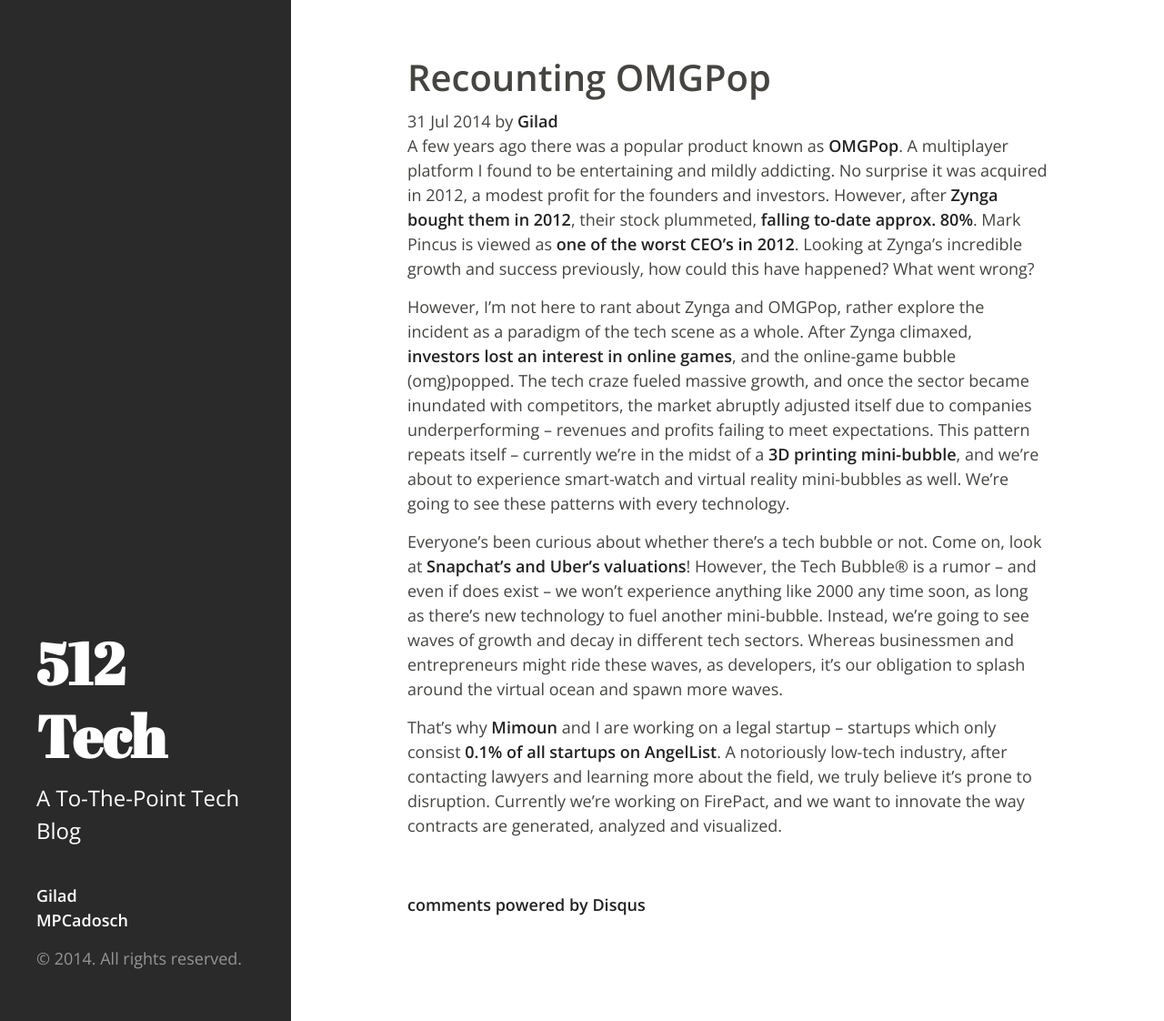
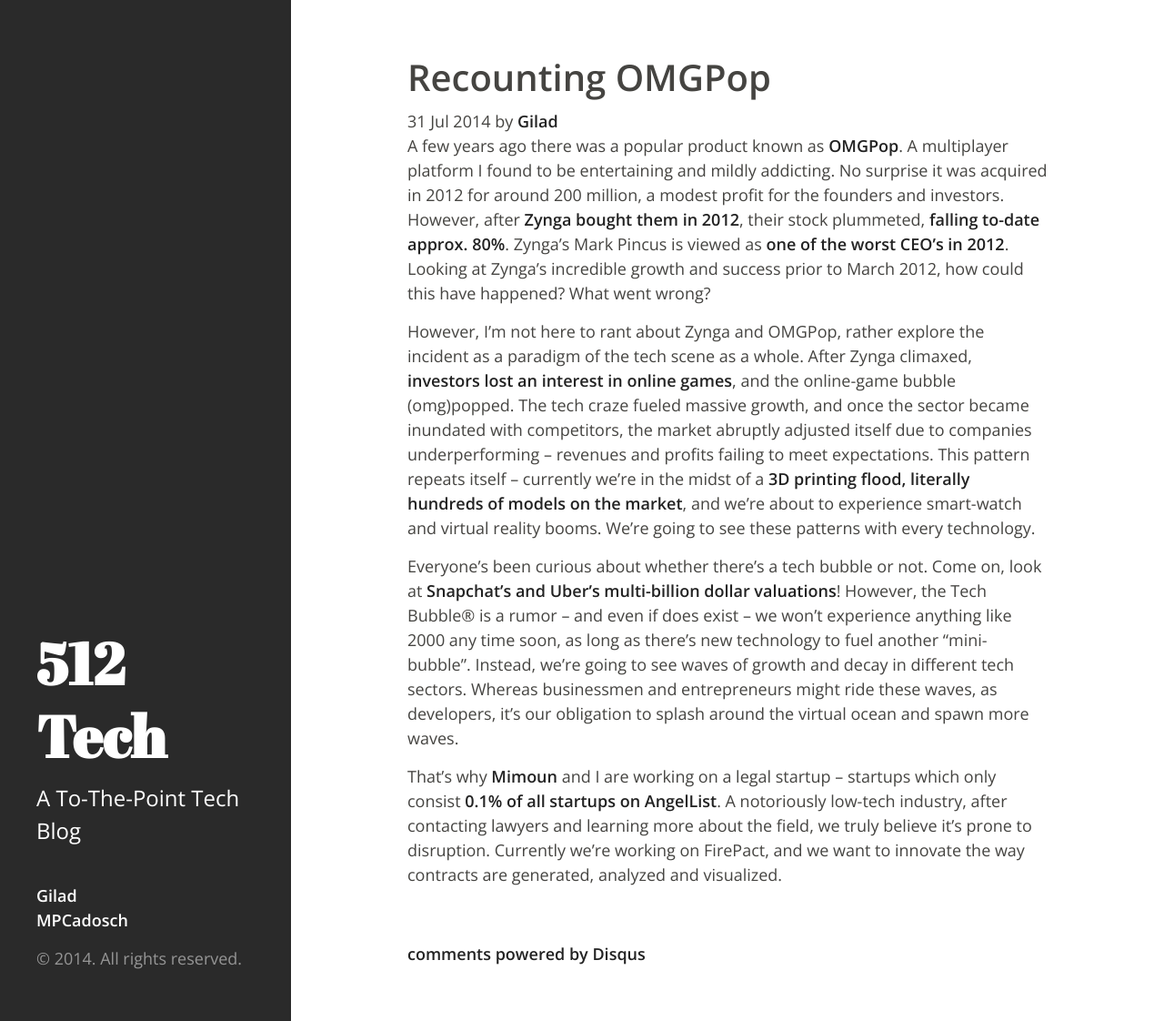
Before and after one commit to 512tech/512tech.github.io, a Jekyll site: the page built from _posts/2014-7-31-Recounting-OMGPop.md, in a window 1280 px wide and 1122 px high. Shown: the whole window at 91% size. Built offline with Jekyll 4.4.1, drawn with Linux system fonts in a browser that asks for light colours; Markdown is read by kramdown in place of the engine named in the settings; comment, search, counter and statistics services are not loaded.

Commit message:
mimoun bubble update

```diff
--- a/_posts/2014-7-31-Recounting-OMGPop.md
+++ b/_posts/2014-7-31-Recounting-OMGPop.md
@@ -5,10 +5,10 @@ comments: true
 author: Gilad
 ---
 
-A few years ago there was a popular product known as [OMGPop](http://www.crunchbase.com/organization/omgpop). A multiplayer platform I found to be entertaining and mildly addicting. No surprise it was acquired in 2012, a modest profit for the founders and investors. However, after [Zynga bought them in 2012](http://techcrunch.com/2012/03/21/done-deal-zynga-gets-draw-something-phenom-by-acquiring-omgpop-were-hearing-210m/), their stock plummeted, [falling to-date approx. 80%](https://www.google.com/finance?chdnp=1&chdd=1&chds=1&chdv=1&chvs=maximized&chdeh=0&chfdeh=0&chdet=1406779279154&chddm=233317&chls=IntervalBasedLine&q=NASDAQ:ZNGA&ntsp=0&ei=gb_ZU5jHOYjCrQGevoC4CA). Mark Pincus is viewed as [one of the worst CEO's in 2012](http://www.businessweek.com/articles/2012-12-13/the-worst-ceos-of-2012). Looking at Zynga's incredible growth and success previously, how could this have happened? What went wrong?
+A few years ago there was a popular product known as [OMGPop](http://www.crunchbase.com/organization/omgpop). A multiplayer platform I found to be entertaining and mildly addicting. No surprise it was acquired in 2012 for around 200 million, a modest profit for the founders and investors. However, after [Zynga bought them in 2012](http://techcrunch.com/2012/03/21/done-deal-zynga-gets-draw-something-phenom-by-acquiring-omgpop-were-hearing-210m/), their stock plummeted, [falling to-date approx. 80%](https://www.google.com/finance?chdnp=1&chdd=1&chds=1&chdv=1&chvs=maximized&chdeh=0&chfdeh=0&chdet=1406779279154&chddm=233317&chls=IntervalBasedLine&q=NASDAQ:ZNGA&ntsp=0&ei=gb_ZU5jHOYjCrQGevoC4CA). Zynga's Mark Pincus is viewed as [one of the worst CEO's in 2012](http://www.businessweek.com/articles/2012-12-13/the-worst-ceos-of-2012). Looking at Zynga's incredible growth and success prior to March 2012, how could this have happened? What went wrong?
 
-However, I'm not here to rant about Zynga and OMGPop, rather explore the incident as a paradigm of the tech scene as a whole. After Zynga climaxed, [investors lost an interest in online games](http://www.digi-capital.com/), and the online-game bubble (omg)popped. The tech craze fueled massive growth, and once the sector became inundated with competitors, the market abruptly adjusted itself due to companies underperforming – revenues and profits failing to meet expectations. This pattern repeats itself – currently we're in the midst of a [3D printing mini-bubble](http://www.3ders.org/pricecompare/3dprinters/), and we're about to experience smart-watch and virtual reality mini-bubbles as well. We're going to see these patterns with every technology.
+However, I'm not here to rant about Zynga and OMGPop, rather explore the incident as a paradigm of the tech scene as a whole. After Zynga climaxed, [investors lost an interest in online games](http://www.digi-capital.com/), and the online-game bubble (omg)popped. The tech craze fueled massive growth, and once the sector became inundated with competitors, the market abruptly adjusted itself due to companies underperforming – revenues and profits failing to meet expectations. This pattern repeats itself – currently we're in the midst of a [3D printing flood, literally hundreds of models on the market](http://www.3ders.org/pricecompare/3dprinters/), and we're about to experience smart-watch and virtual reality booms. We're going to see these patterns with every technology.
 
-Everyone's been curious about whether there's a tech bubble or not. Come on, look at [Snapchat's and Uber's valuations](http://techcrunch.com/2014/07/30/snapchat-in-talks-with-alibaba-joins-the-10-billion-valuation-club/)! However, the Tech Bubble® is a rumor – and even if does exist – we won't experience anything like 2000 any time soon, as long as there's new technology to fuel another mini-bubble. Instead, we're going to see waves of growth and decay in different tech sectors. Whereas businessmen and entrepreneurs might ride these waves,  as developers, it's our obligation to splash around the virtual ocean and spawn more waves.
+Everyone's been curious about whether there's a tech bubble or not. Come on, look at [Snapchat's and Uber's multi-billion dollar valuations](http://techcrunch.com/2014/07/30/snapchat-in-talks-with-alibaba-joins-the-10-billion-valuation-club/)! However, the Tech Bubble® is a rumor – and even if does exist – we won't experience anything like 2000 any time soon, as long as there's new technology to fuel another "mini-bubble". Instead, we're going to see waves of growth and decay in different tech sectors. Whereas businessmen and entrepreneurs might ride these waves, as developers, it's our obligation to splash around the virtual ocean and spawn more waves.
 
 That's why [Mimoun](http://mimouncadosch.github.io/) and I are working on a legal startup – startups which only consist [0.1% of all startups on AngelList](https://angel.co/companies?markets[]=Legal). A notoriously low-tech industry, after contacting lawyers and learning more about the field, we truly believe it's prone to disruption. Currently we're working on FirePact, and we want to innovate the way contracts are generated, analyzed and visualized.
```
